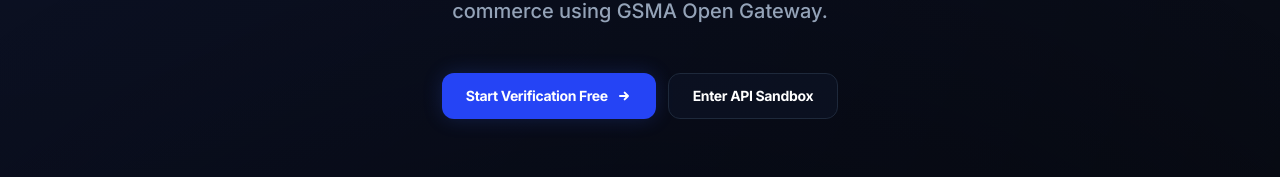
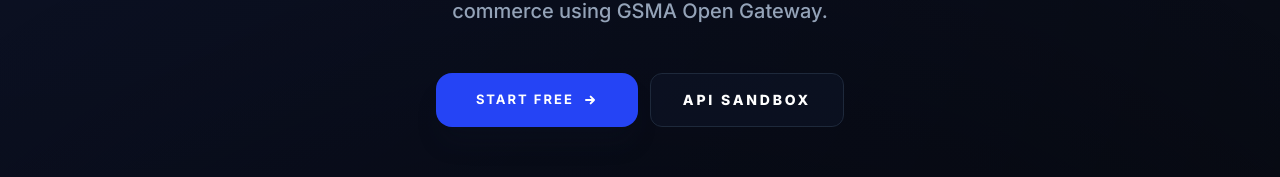
Before and after one commit to prosperDeprogrammer/prosperortese_042a-sim-verify, a React (Create React App) app in the folder frontend/: page / in a window 1280 px wide. Shown: the part 395-572 px from the top of the page. Built offline with nearby package versions, Linux system fonts and the light colour scheme; no server answers.

Commit message:
pros update

```diff
--- a/frontend/src/components/LandingPage.tsx
+++ b/frontend/src/components/LandingPage.tsx
@@ -33,13 +33,17 @@ export const LandingPage: React.FC<{ onStart: () => void; onSandbox: () => void
         <div className="flex flex-col sm:flex-row justify-center gap-3">
           <button
             onClick={onStart}
-            className="btn-primary w-full sm:w-auto group"
+            className="w-full sm:w-auto px-10
+                                py-3 bg-brand-600 text-white rounded-2xl text-[13px]
+                                 font-bold shadow-xl shadow-slate-900/20 hover:-translate-y-1
+                                 transition-all flex items-center justify-center gap-2
+                                 group tracking-[2px] uppercase"
           >
-            Start Verification Free
+            Start  Free
             <svg className="w-4 h-4 group-hover:translate-x-1 transition-transform" fill="none" stroke="currentColor" viewBox="0 0 24 24"><path strokeLinecap="round" strokeLinejoin="round" strokeWidth={3} d="M13 7l5 5m0 0l-5 5m5-5H6" /></svg>
           </button>
           <button onClick={onSandbox} className="btn-secondary w-full sm:w-auto">
-            Enter API Sandbox
+            API Sandbox
           </button>
         </div>
       </div>
--- a/frontend/src/index.css
+++ b/frontend/src/index.css
@@ -22,11 +22,15 @@
   }
 
   .btn-primary {
-    @apply bg-brand-600 hover:bg-brand-500 text-white font-bold py-2.5 md:py-3 px-6 rounded-xl transition-all duration-300 shadow-glow active:scale-[0.98] flex items-center justify-center gap-2 text-[13px] md:text-sm tracking-tight;
+    @apply bg-brand-600 hover:bg-brand-500 text-white font-black py-3.5 md:py-4 px-8 rounded-xl transition-all duration-300 shadow-glow active:scale-[0.98] flex items-center justify-center gap-2 text-[12px] md:text-sm uppercase tracking-[0.2em] antialiased;
+    transform: translateZ(0);
+    backface-visibility: hidden;
   }
 
   .btn-secondary {
-    @apply bg-dark-900/50 hover:bg-dark-800 text-white font-bold py-2.5 md:py-3 px-6 rounded-xl transition-all duration-300 border border-dark-800 active:scale-[0.98] flex items-center justify-center gap-2 text-[13px] md:text-sm tracking-tight;
+    @apply bg-dark-900/50 hover:bg-dark-800 text-white font-black py-3.5 md:py-4 px-8 rounded-xl transition-all duration-300 border border-dark-800 active:scale-[0.98] flex items-center justify-center gap-2 text-[12px] md:text-sm uppercase tracking-[0.2em] antialiased;
+    transform: translateZ(0);
+    backface-visibility: hidden;
   }
 
   .input-field {
```
